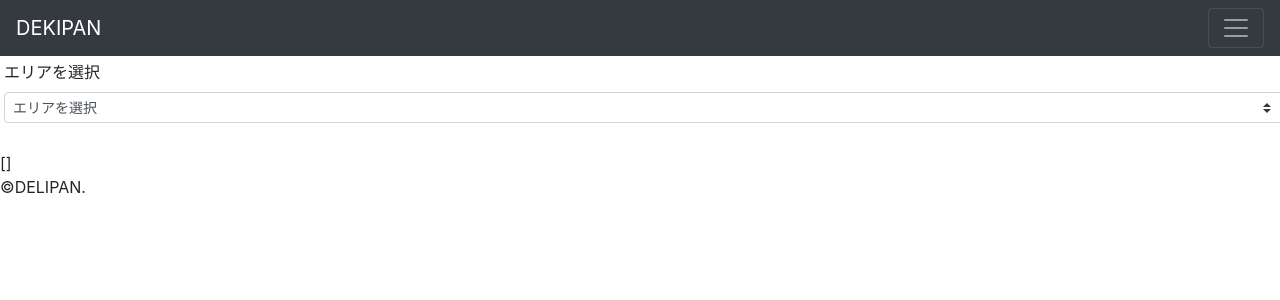
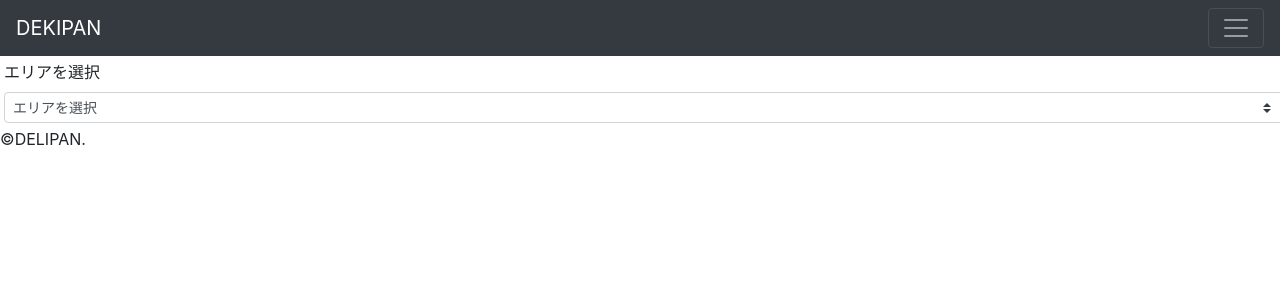
Before and after one commit to Kohta-Nakagawa/dekipan, a Nuxt app: page / in a window 1280 px wide. Shown: the top 300 px of the page. Built offline with nearby package versions, Linux system fonts and the light colour scheme; no server answers.

Commit message:
エリアで絞り込み実装

```diff
--- a/pages/index.vue
+++ b/pages/index.vue
@@ -9,9 +9,30 @@
       class="m-1"
     ></b-form-select>
     <div>
-      <div><img src="" alt="" /></div>
+      <div v-for="data in testData" :key="data.area">
+        <div v-show="data.area == selected">
+          <div v-for="da in data.dekitateList" :key="da.time">
+            <b-container class="bv-example-row">
+              <b-row>
+                <b-col cols="4"
+                  ><img
+                    src="https://recipe.r10s.jp/recipe-space/d/strg/ctrl/3/4c0bf81c3aa55af19b929984c8488f806c6a8cd5.24.9.3.3.jpg?interpolation=lanczos-none&fit=around|716:716&crop=716:716;*,*"
+                    alt=""
+                    style="width: 20%;"
+                /></b-col>
+                <b-col cols="8">
+                  <ul>
+                    <li>{{ da.time }}{{ da.pan }}</li>
+                    <li>@{{ da.shop }}</li>
+                    <li>{{ da.address }}</li>
+                  </ul>
+                </b-col>
+              </b-row>
+            </b-container>
+          </div>
+        </div>
+      </div>
     </div>
-    <div>{{ shopData }}</div>
     <Footer />
   </div>
 </template>
@@ -26,16 +47,69 @@ export default {
       selected: null,
       options: [
         { value: null, text: "エリアを選択" },
-        { value: "a", text: "西新" },
-        { value: "b", text: "天神" },
-        { value: "c", text: "唐人町" }
+        { value: "nishiku", text: "西区" },
+        { value: "sawaraku", text: "早良区" }
+      ],
+      testData: [
+        {
+          area: "sawaraku",
+          dekitateList: [
+            {
+              time: "3:31",
+              pan: "メロンパン",
+              shop: "ケイズオーブン",
+              address: "福岡市中央区天神1-1-1",
+              image: "https://aaa.com"
+            },
+            {
+              time: "3:42",
+              pan: "メロンパン",
+              shop: "ケイズオーブン",
+              address: "福岡市中央区天神1-1-1",
+              image: "https://aaa.com"
+            },
+            {
+              time: "3:56",
+              pan: "メロンパン",
+              shop: "ケイズオーブン",
+              address: "福岡市中央区天神1-1-1",
+              image: "https://aaa.com"
+            }
+          ]
+        },
+        {
+          area: "nishiku",
+          dekitateList: [
+            {
+              time: "3:45",
+              pan: "メロンパン",
+              shop: "ケイズオーブン",
+              address: "福岡市中央区天神1-1-1",
+              image: "https://aaa.com"
+            },
+            {
+              time: "3:75",
+              pan: "メロンパン",
+              shop: "ケイズオーブン",
+              address: "福岡市中央区天神1-1-1",
+              image: "https://aaa.com"
+            },
+            {
+              time: "3:43",
+              pan: "メロンパン",
+              shop: "ケイズオーブン",
+              address: "福岡市中央区天神1-1-1",
+              image: "https://aaa.com"
+            }
+          ]
+        }
       ]
     };
-  },
-  mounted() {
-    axios
-      .get("https://jsonplaceholder.typicode.com/posts")
-      .then(response => (this.shopData = response));
   }
+  // mounted() {
+  //   axios
+  //     .get("https://jsonplaceholder.typicode.com/posts")
+  //     .then(response => (this.shopData = response));
+  // }
 };
 </script>
```
